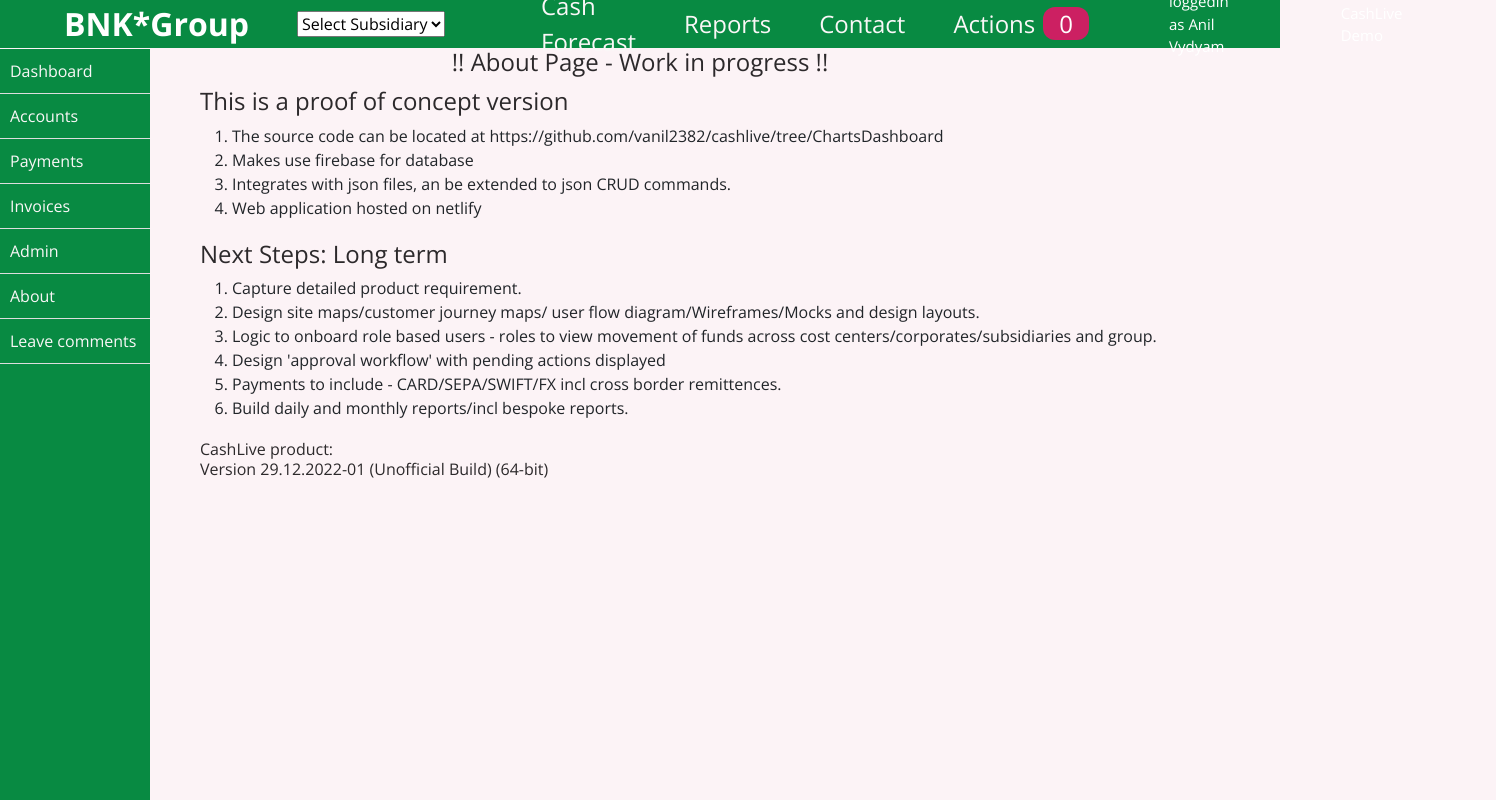
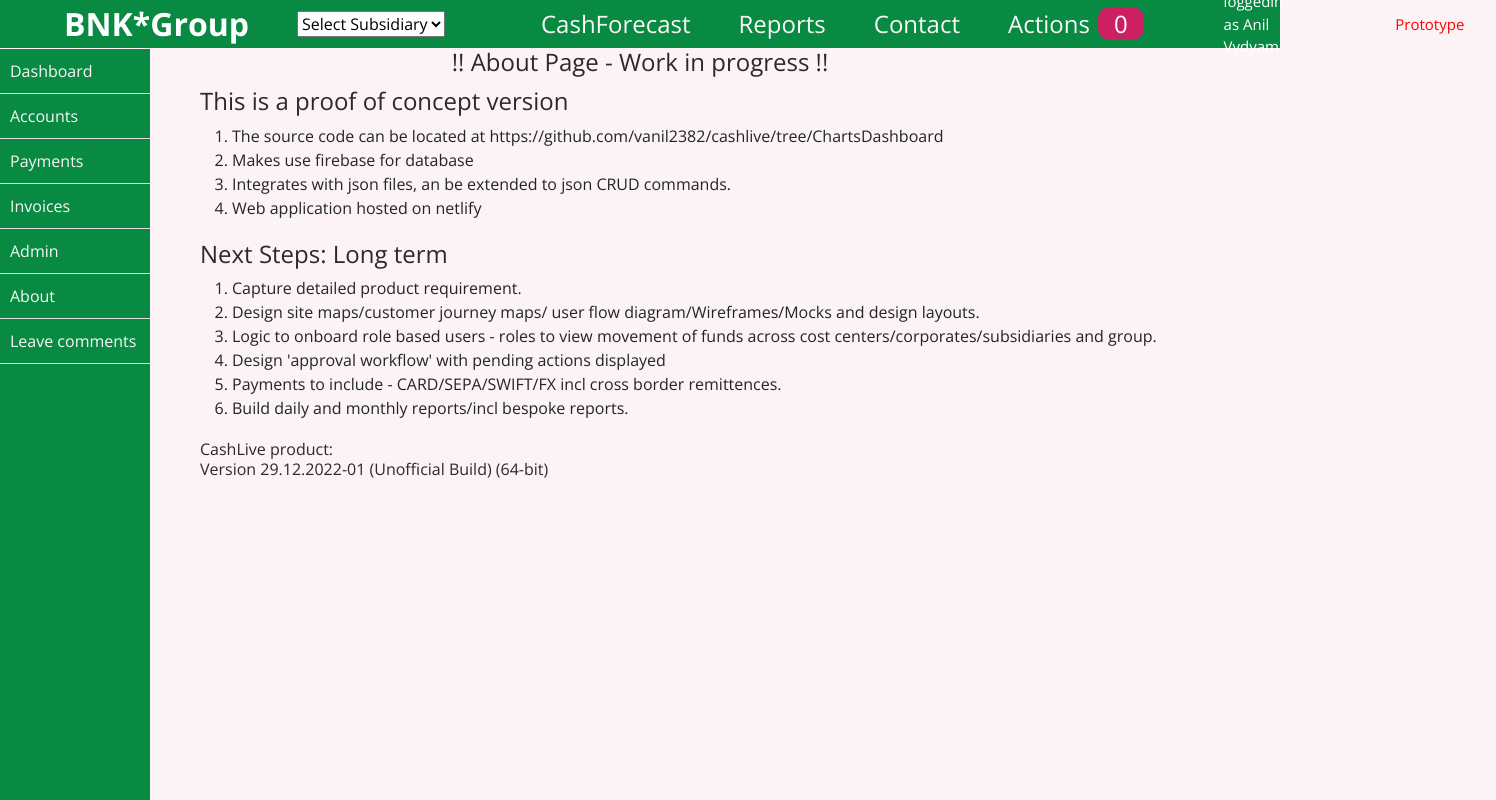
Before and after one commit to vanil2382/cashlive, a React (Create React App) app: page /about in a window 1280 px wide. Shown: the whole page, 1496 px wide, since content can reach past the window. Built offline with nearby package versions, Linux system fonts and the light colour scheme.

Commit message:
CashForecast

```diff
--- a/src/components/layout/MainNavigation.jsx
+++ b/src/components/layout/MainNavigation.jsx
@@ -41,7 +41,7 @@ function MainNavigation() {
             <Link to="/"></Link>
           </li>
           <li>
-            <Link to="/trends">Cash Forecast</Link>
+            <Link to="/trends">CashForecast</Link>
           </li>
           <li>
             <Link to="/support">Reports</Link>
@@ -61,7 +61,7 @@ function MainNavigation() {
             <p style={{ fontSize: '15px', color: 'white', margin: '2rem' }}> loggedin as Anil Vydyam</p>
           </li>
           <li>
-            <p style={{ fontSize: '15px', color: 'white', margin: '2rem' }}> CashLive Demo</p>
+            <p style={{ fontSize: '15px', color: 'red', margin: '2rem' }}> Prototype</p>
                      </li>
         </ul>
       </nav>
```
